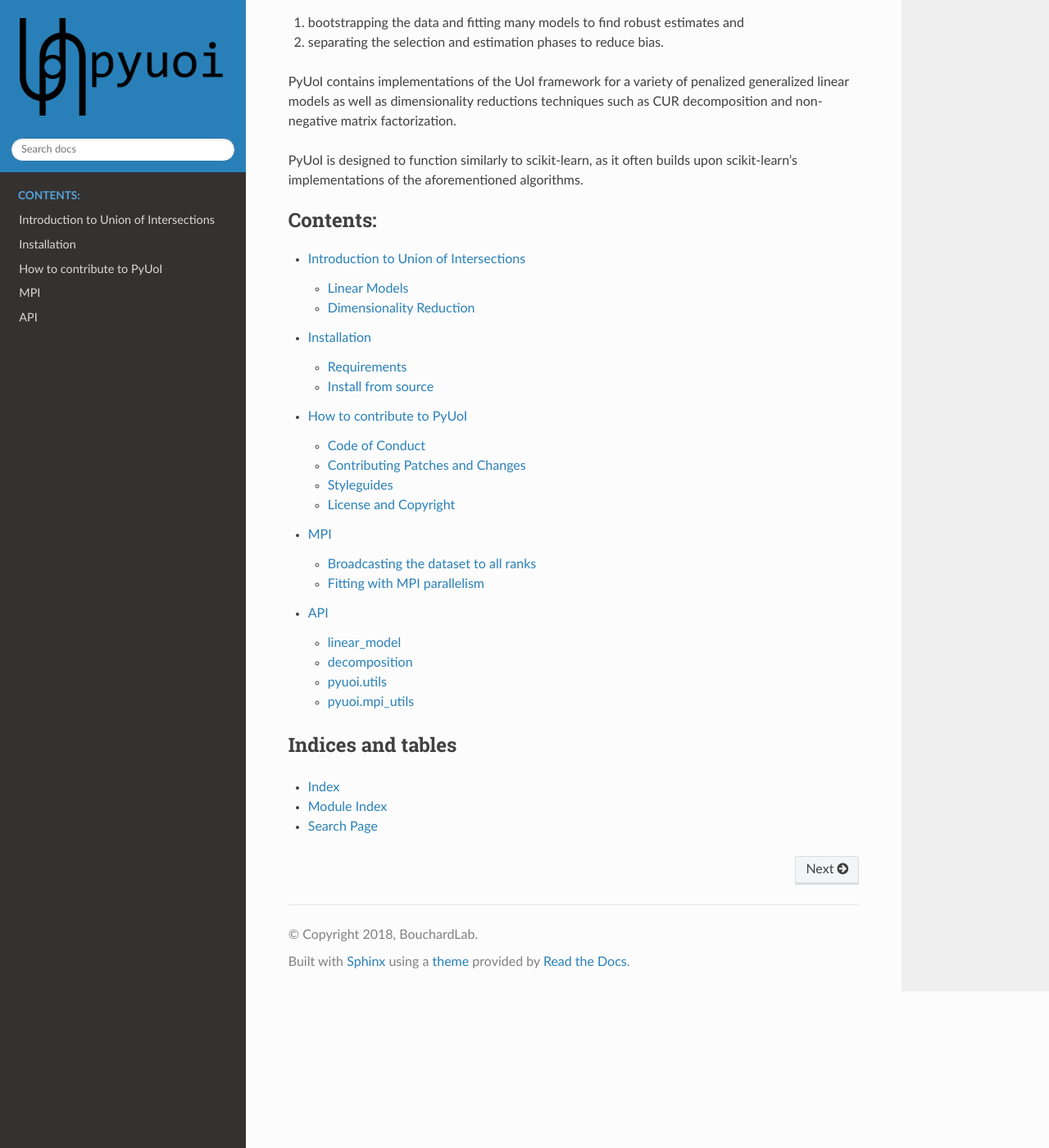
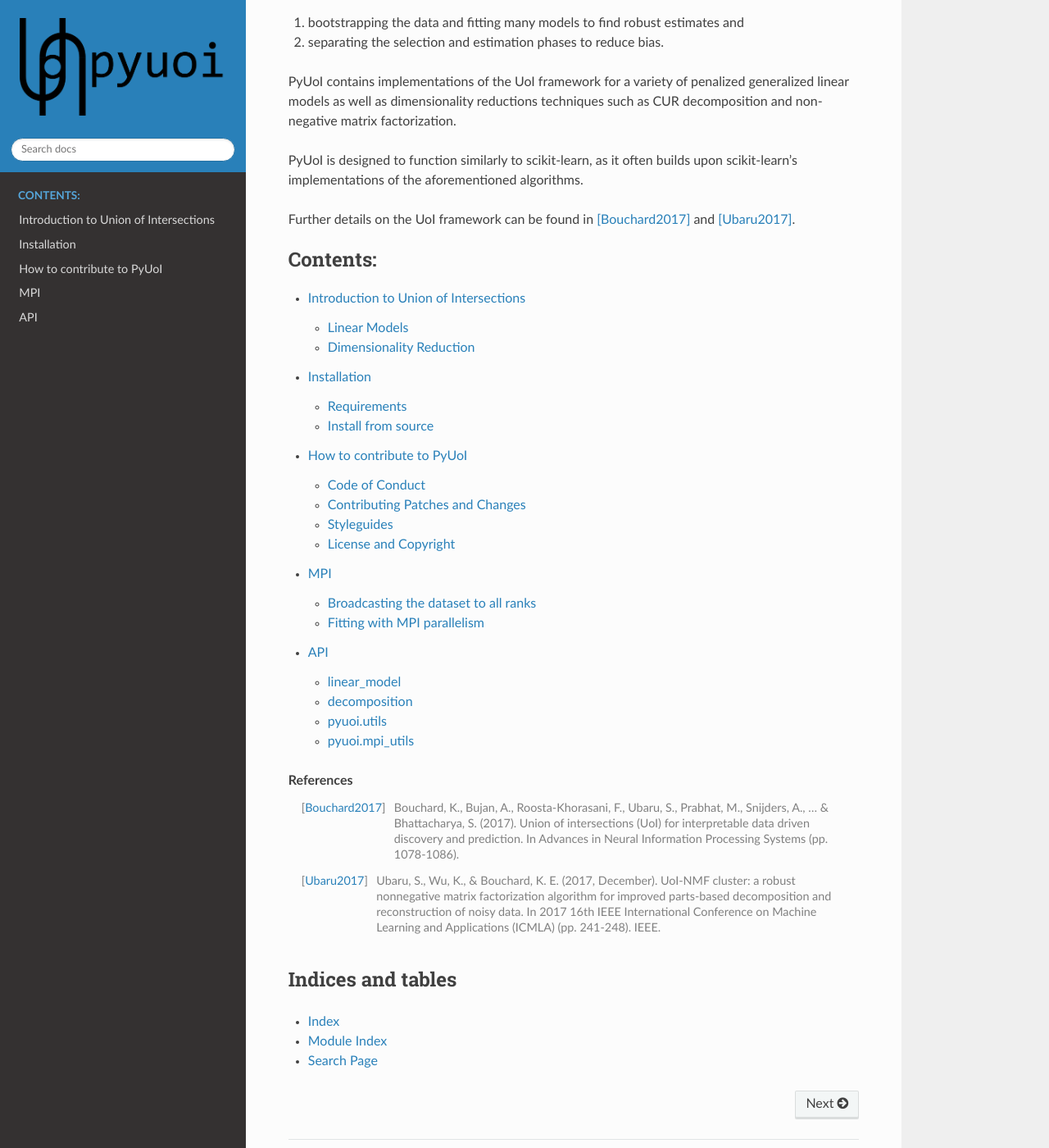
Before and after one commit to BouchardLab/pyuoi, a Sphinx documentation site: the page built from docs/source/index.rst, in a window 1280 px wide and 1400 px high, scrolled down 277 px. Shown: the whole window at 82% size. Built offline with Sphinx 7.4.7 and the Read the Docs theme 2.0.0, drawn with Linux system fonts in a browser that asks for light colours; pages that are not in the unit, such as notebooks, are missing from menus.

Commit message:
Update index.rst

```diff
--- a/docs/source/index.rst
+++ b/docs/source/index.rst
@@ -19,6 +19,9 @@ as CUR decomposition and non-negative matrix factorization.
 PyUoI is designed to function similarly to scikit-learn, as it often builds
 upon scikit-learn's implementations of the aforementioned algorithms.
 
+Further details on the UoI framework can be found in [Bouchard2017]_ and
+[Ubaru2017]_.
+
 .. toctree::
    :maxdepth: 2
    :caption: Contents:
@@ -30,6 +33,19 @@ upon scikit-learn's implementations of the aforementioned algorithms.
    mpi
    api
 
+.. rubric:: References
+
+.. [Bouchard2017] Bouchard, K., Bujan, A., Roosta-Khorasani, F., Ubaru, S.,
+    Prabhat, M., Snijders, A., ... & Bhattacharya, S. (2017). Union of
+    intersections (UoI) for interpretable data driven discovery and
+    prediction. In Advances in Neural Information Processing
+    Systems (pp. 1078-1086).
+.. [Ubaru2017] Ubaru, S., Wu, K., & Bouchard, K. E. (2017, December). UoI-NMF
+    cluster: a robust nonnegative matrix factorization algorithm for improved
+    parts-based decomposition and reconstruction of noisy data. In 2017 16th
+    IEEE International Conference on Machine Learning and Applications (ICMLA)
+    (pp. 241-248). IEEE.
+
 
 Indices and tables
 ------------------
```
